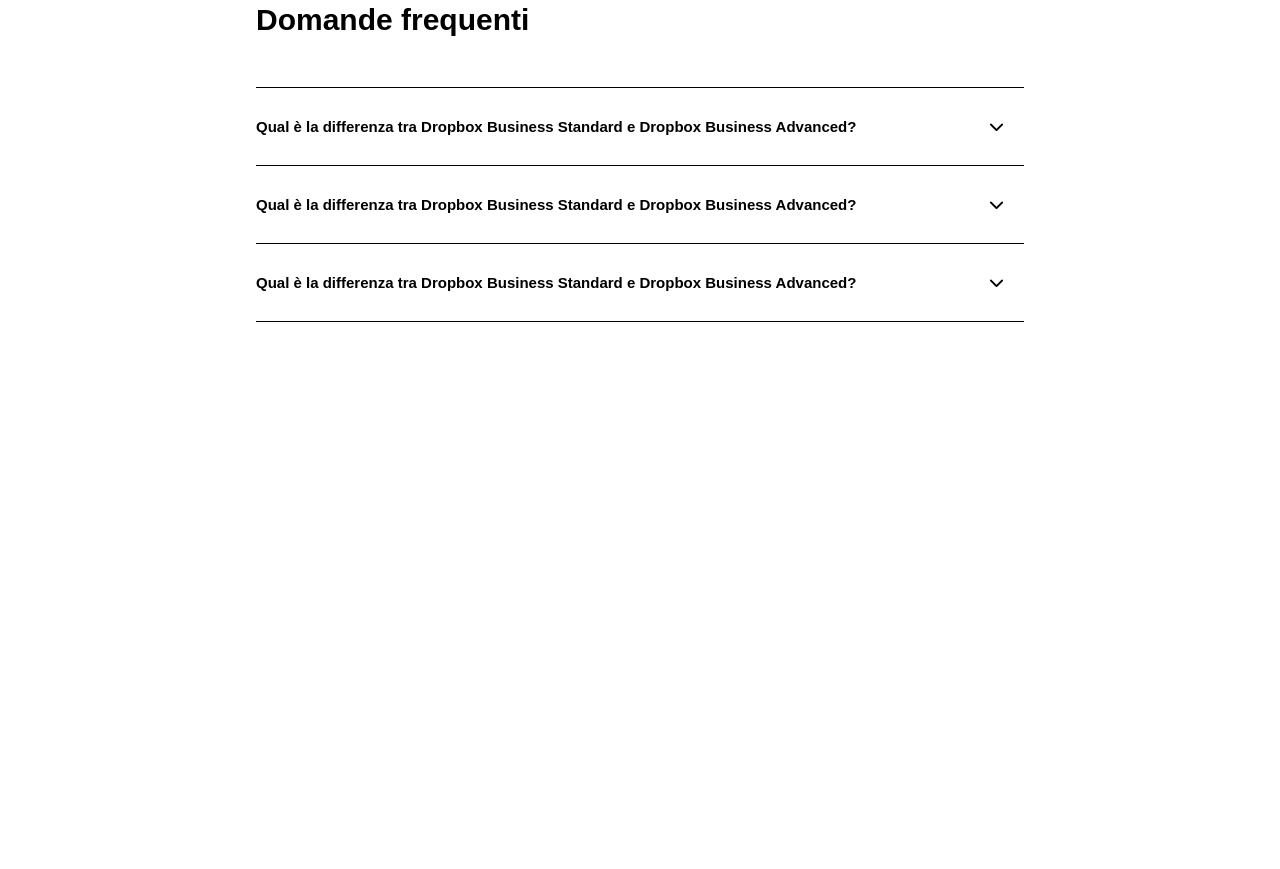
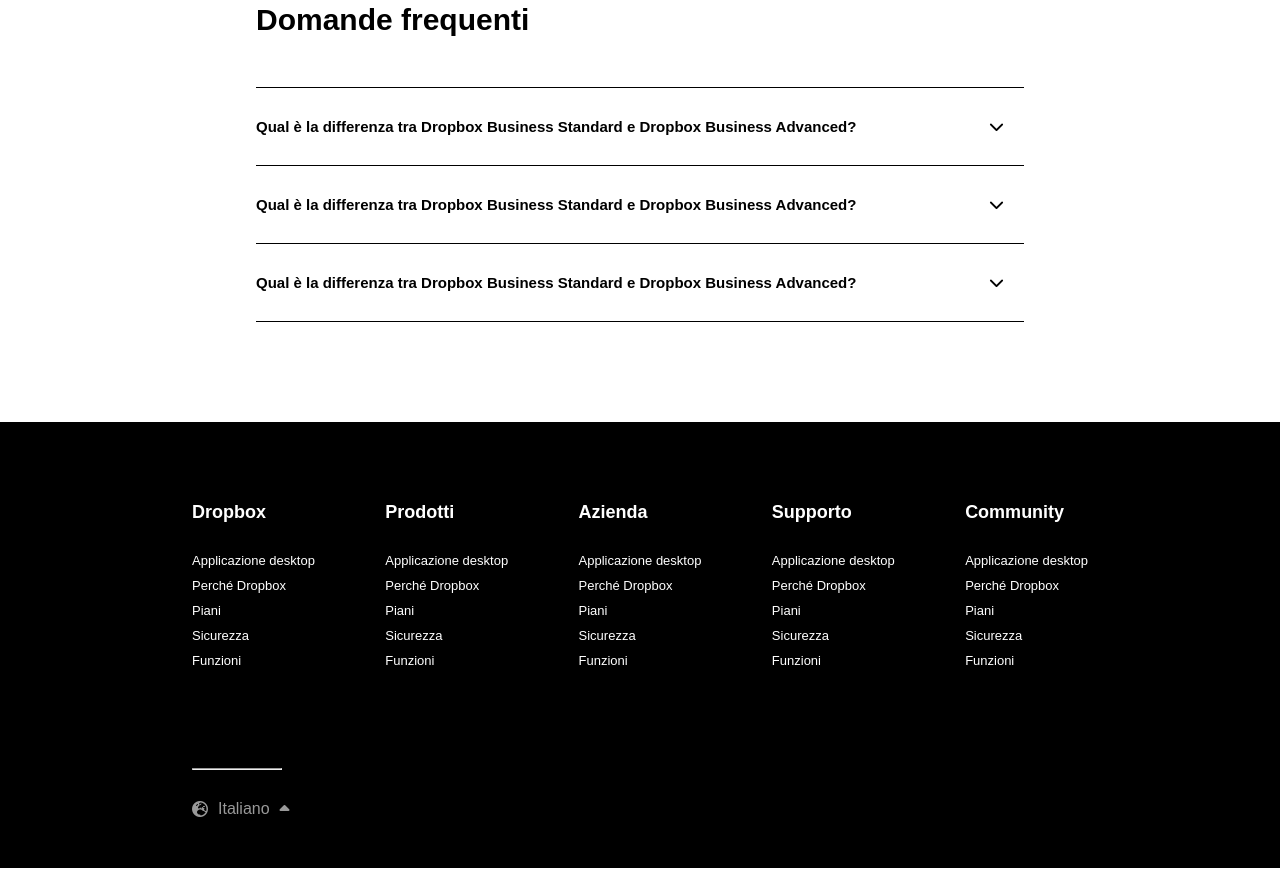
Before and after one commit to federico-casu/htmlcss-dropbox, a plain HTML site: page index.html in a window 1280 px wide. Shown: the part 4582-5451 px from the top of the page. Before the commit the page ends 5004 px from the top, so only its background shows below. Drawn offline with Linux system fonts and the light colour scheme.

Commit message:
feat(footer): add footer

```diff
--- a/assets/css/style.css
+++ b/assets/css/style.css
@@ -401,3 +401,59 @@ header .top-bar {
     margin-top: 20px;
     display: block;
 }
+
+/* // ANCHOR begin footer style */
+
+footer {
+    background-color: black;
+    color: white;
+    border-bottom: 1px solid white;
+}
+
+footer a {
+    text-decoration: none;
+    color: white;
+}
+
+footer .footer-content {
+    width: 70%;
+    margin: 0 auto;
+    padding-block: 80px 50px;
+}
+
+footer .footer-content .footer-columns-container {
+    display: flex;
+    justify-content: space-between;
+    align-items: center;
+}
+
+footer .footer-content .footer-col ul{
+    list-style-type: none;
+    display: flex;
+    flex-direction: column;
+    gap: 10px;
+}
+
+footer .footer-content .footer-col ul strong {
+    margin-bottom: 20px;
+    font-size: 18px;
+
+}
+
+footer .footer-content .footer-col ul li {
+    font-size: 13px;
+    font-weight: lighter;
+}
+
+footer .footer-content hr {
+    color: #999999;
+    width: 10%;
+    margin-block: 100px 30px;
+}
+
+footer .footer-content .language {
+    display: flex;
+    align-items: center;
+    gap: 10px;
+    color: #999999;
+}
--- a/index.html
+++ b/index.html
@@ -421,6 +421,69 @@
             border-bottom del footer bianco
          -->
 
+         <div class="footer-content">
+            <div class="footer-columns-container">
+                <div class="footer-col">
+                    <ul>
+                        <strong>Dropbox</strong>
+                        <li><a href="#">Applicazione desktop</a></li>
+                        <li><a href="#">Perché Dropbox</a></li>
+                        <li><a href="#">Piani</a></li>
+                        <li><a href="#">Sicurezza</a></li>
+                        <li><a href="#">Funzioni</a></li>
+                    </ul>
+                </div>
+                <div class="footer-col">
+                    <ul>
+                        <strong>Prodotti</strong>
+                        <li><a href="#">Applicazione desktop</a></li>
+                        <li><a href="#">Perché Dropbox</a></li>
+                        <li><a href="#">Piani</a></li>
+                        <li><a href="#">Sicurezza</a></li>
+                        <li><a href="#">Funzioni</a></li>
+                    </ul>
+                </div>
+                <div class="footer-col">
+                    <ul>
+                        <strong>Azienda</strong>
+                        <li><a href="#">Applicazione desktop</a></li>
+                        <li><a href="#">Perché Dropbox</a></li>
+                        <li><a href="#">Piani</a></li>
+                        <li><a href="#">Sicurezza</a></li>
+                        <li><a href="#">Funzioni</a></li>
+                    </ul>
+                </div>
+                <div class="footer-col">
+                    <ul>
+                        <strong>Supporto</strong>
+                        <li><a href="#">Applicazione desktop</a></li>
+                        <li><a href="#">Perché Dropbox</a></li>
+                        <li><a href="#">Piani</a></li>
+                        <li><a href="#">Sicurezza</a></li>
+                        <li><a href="#">Funzioni</a></li>
+                    </ul>
+                </div>
+                <div class="footer-col">
+                    <ul>
+                        <strong>Community</strong>
+                        <li><a href="#">Applicazione desktop</a></li>
+                        <li><a href="#">Perché Dropbox</a></li>
+                        <li><a href="#">Piani</a></li>
+                        <li><a href="#">Sicurezza</a></li>
+                        <li><a href="#">Funzioni</a></li>
+                    </ul>
+                </div>
+            </div>
+
+            <hr>
+
+            <div class="language">
+                <i class="fa-solid fa-earth-europe"></i>
+                <span>Italiano</span>
+                <i class="fa-solid fa-caret-up"></i>
+            </div>
+         </div>
+
     </footer>
 
 </body>
```
